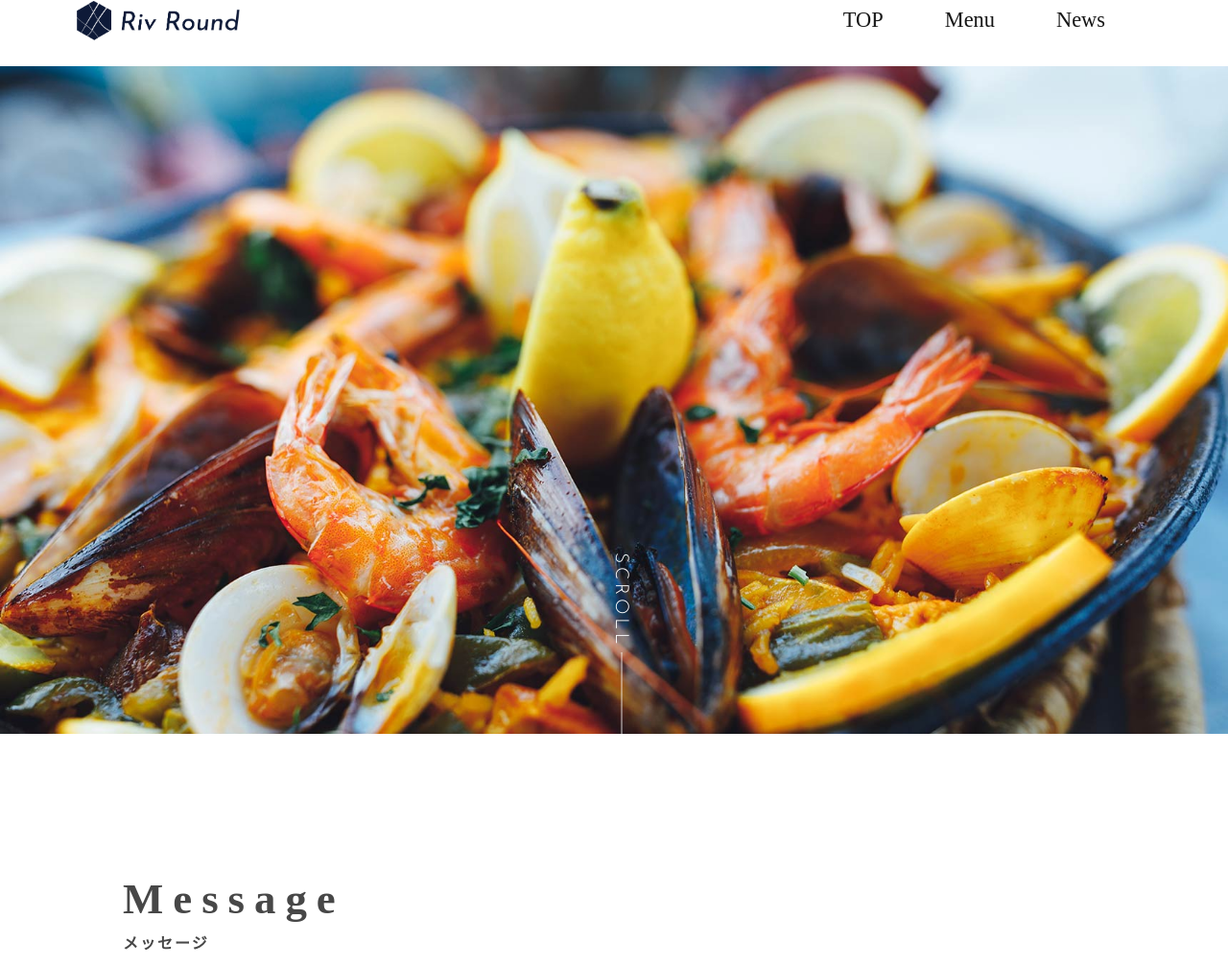
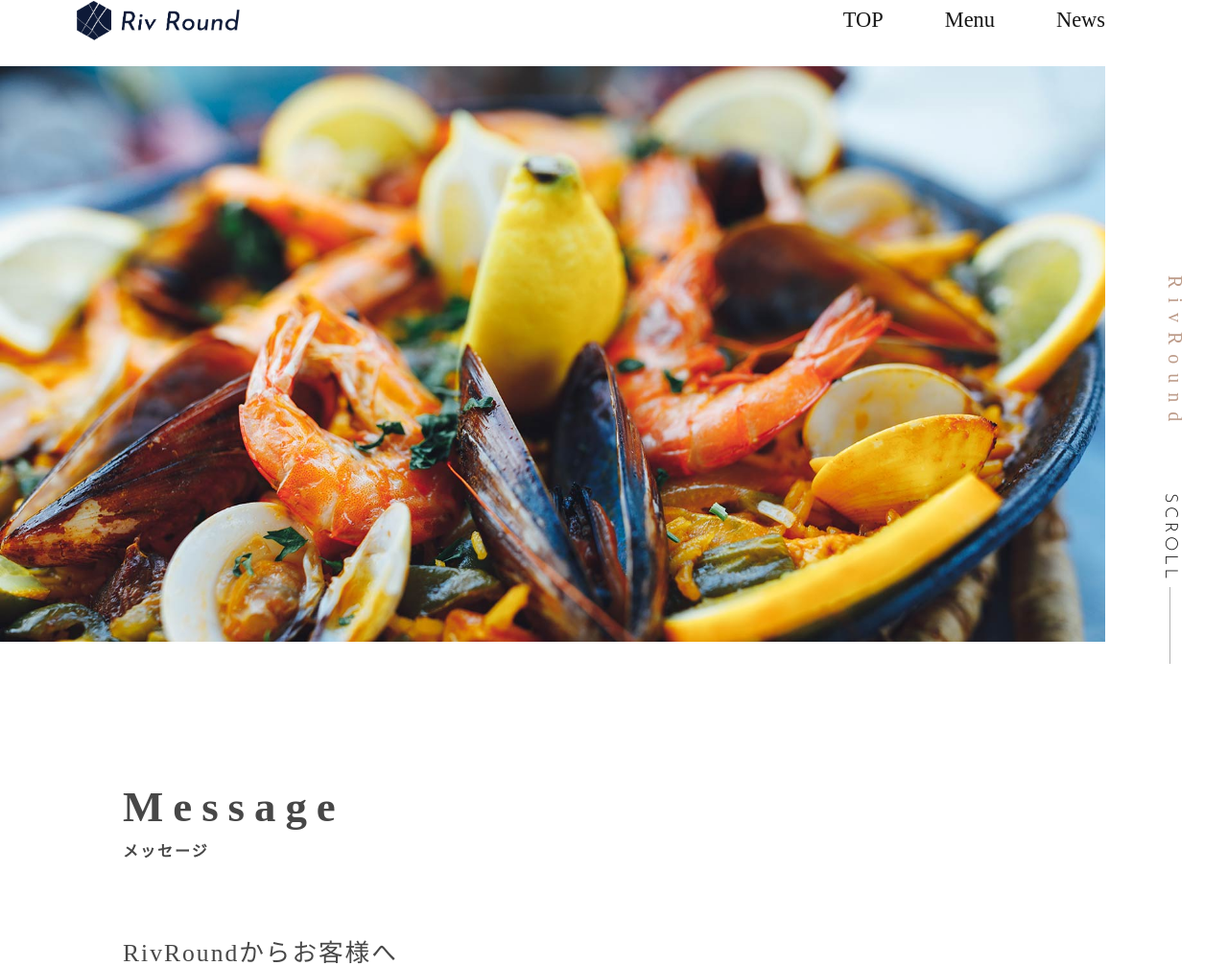
Before and after one commit to shoutaoumaru/restaurant-3, a PHP site: page / in a window 1280 px wide. Shown: the part 41-1048 px from the top of the page at 96% size. Run offline with PHP 8.4, Linux system fonts and the light colour scheme; some libraries are stand-ins or nearby versions.

Commit message:
topview-title

```diff
--- a/index.html
+++ b/index.html
@@ -144,9 +144,12 @@
                 <img class="view-pc" src="/images/home/store_3@pc.jpg" />
               </div>
             </div>
-            <a class="scrolldown" href="#">Scroll</a>
           </div>
         </div>
+        <div class="sub-title-name">
+          <p>RivRound</p>
+        </div>
+        <a class="scrolldown" href="#">Scroll</a>
       </div>
     </div>
     <!-- /#top -->
@@ -403,7 +406,7 @@
     <!------ /.mobile-menu ----->
   </div>
   <!-- .superwrapper -->
-  <script src="/scripts/vendor/pace.js"></script>
+  <!-- <script src="/scripts/vendor/pace.js"></script> -->
   <script src="/scripts/vendor/swiper.min.js"></script>
   <script src="https://ajax.googleapis.com/ajax/libs/jquery/1.11.0/jquery.min.js"></script>
   <script src="/scripts/vendor/simpleParallax.min.js"></script>
--- a/styles/breakpoints/_1200up.scss
+++ b/styles/breakpoints/_1200up.scss
@@ -17,7 +17,7 @@ Stylesheet: 1200px以上のモニタで適用
   padding-bottom: 10vw;
 
   & .swiper-container {
-    height: 87vh;
+    height: 75vh;
 
     & .view-sp {
       display: none;
@@ -28,10 +28,12 @@ Stylesheet: 1200px以上のモニタで適用
     }
   }
 
+  .sub-title-name {
+    top: 30%;
+  }
+
   & .scrolldown {
-    font-size: 1.2rem;
-    left: 49vw;
-    bottom: 0;
+    right: 42px;
   }
 }
 
--- a/styles/breakpoints/_600up.scss
+++ b/styles/breakpoints/_600up.scss
@@ -37,8 +37,8 @@ Stylesheet: 600px以上のモニタで適用
 
   & .mobile-container {
     & .mobile-button {
-      top: 32px;
-      right: 45px;
+      top: 35px;
+      right: 70px;
     }
   }
 }
@@ -47,6 +47,18 @@ Stylesheet: 600px以上のモニタで適用
 .p-top {
   & .swiper-container {
     height: 84vh;
+  }
+
+  & .sub-title-name {
+    right: 10px;
+    font-size: 16px;
+    letter-spacing: 10px;
+  }
+
+  .scrolldown {
+    right: 27px;
+    bottom: 75px;
+    font-size: 16px;
   }
 }
 
--- a/styles/breakpoints/_960up.scss
+++ b/styles/breakpoints/_960up.scss
@@ -70,16 +70,15 @@ Stylesheet: 960px以上のモニタで適用
 
 //#top
 .p-top {
+  & .sub-title-name {
+    right: 20px;
+    font-size: 20px;
+  }
+
   & .scrolldown {
-    font-size: 1.8rem;
-    bottom: 20px;
-    left: 48vw;
-
-    &::before {
-      height: 120px;
-      bottom: -35px;
-      width: 2px;
-    }
+    font-size: 18px;
+    right: 34px;
+    bottom: 100px;
   }
 
 }
--- a/styles/breakpoints/_base.scss
+++ b/styles/breakpoints/_base.scss
@@ -276,7 +276,7 @@ a {
     left: 0;
     background-color: #fff;
     opacity: .7;
-    height: 6vh;
+    height: 7.5vh;
     width: 100%;
     z-index: 2000;
     transition: all 0.4s;
@@ -320,33 +320,20 @@ a {
   position: relative;
   padding-bottom: 20vw;
 
-  &__txtarea {
-    position: absolute;
-    top: 30%;
-    left: 5%;
-    z-index: 100;
-
-    & .main {
-      padding-bottom: 9vw;
-
-      & p {
-        font-weight: 100;
-        color: $cWhite;
-      }
-    }
-
-    & .sub {
-      & p {
-        font-weight: 300;
-        font-size: .9rem;
-        line-height: 2;
-        color: $cWhite;
-      }
-    }
-
-
+  .hero {
+    width: 90%;
+    overflow: hidden;
   }
 
+  .sub-title-name {
+    position: absolute;
+    top: 40%;
+    right: -6px;
+    writing-mode: vertical-lr;
+    letter-spacing: 6px;
+    color: #bd9c8a;
+    font-size: 14px;
+  }
 }
 
 //#message
--- a/styles/modules/_hero-slider.scss
+++ b/styles/modules/_hero-slider.scss
@@ -1,6 +1,6 @@
 .swiper-container {
   overflow: visible !important;
-  height: 85vh;
+  height: 80vh;
 
   @media (max-width: 1200px) {
     & .view-pc {
@@ -75,12 +75,12 @@
 .scrolldown {
   display: inline-block;
   position: absolute;
-  left: 45vw;
-  bottom: 0;
+  bottom: 20px;
+  right: 3px;
   z-index: 2;
   padding: 10px 10px 90px;
   overflow: hidden;
-  color: #fff;
+  color: $cBlack;
   font-size: 14px;
   font-family: 'Josefin Sans', sans-serif;
   line-height: 1;
@@ -92,21 +92,21 @@
   &::after {
     content: '';
     position: absolute;
-    bottom: 0;
+    bottom: 5px;
     left: 50%;
     width: 1px;
     height: 80px;
-    background: #fff;
+    background: $cBlack;
   }
 
   &::before {
     content: '';
     position: absolute;
-    bottom: 0;
+    bottom: 5px;
     left: 50%;
     width: 1px;
     height: 80px;
-    background: rgba(255, 255, 255, .4);
+    background: rgba(63, 63, 63, 0.4);
   }
 
   &::after {
@@ -116,12 +116,12 @@
 
   @keyframes sdl {
     0% {
-      transform: translateY(-70px);
+      transform: translateY(-55px);
     }
 
     50%,
     100% {
-      transform: translateY(30px);
+      transform: translateY(40px);
     }
   }
 }
--- a/styles/style.css
+++ b/styles/style.css
@@ -908,27 +908,21 @@ a {
   padding-bottom: 20vw;
 }
 
-.p-top__txtarea {
+.p-top .hero {
+  width: 90%;
+  overflow: hidden;
+}
+
+.p-top .sub-title-name {
   position: absolute;
-  top: 30%;
-  left: 5%;
-  z-index: 100;
-}
-
-.p-top__txtarea .main {
-  padding-bottom: 9vw;
-}
-
-.p-top__txtarea .main p {
-  font-weight: 100;
-  color: #fff;
-}
-
-.p-top__txtarea .sub p {
-  font-weight: 300;
-  font-size: .9rem;
-  line-height: 2;
-  color: #fff;
+  top: 40%;
+  right: -6px;
+  -webkit-writing-mode: vertical-lr;
+      -ms-writing-mode: tb-lr;
+          writing-mode: vertical-lr;
+  letter-spacing: 6px;
+  color: #bd9c8a;
+  font-size: 14px;
 }
 
 .p-message__img {
@@ -1626,7 +1620,7 @@ a {
 
 .swiper-container {
   overflow: visible !important;
-  height: 85vh;
+  height: 80vh;
 }
 
 @media (max-width: 1200px) {
@@ -1713,12 +1707,12 @@ a {
 .scrolldown {
   display: inline-block;
   position: absolute;
-  left: 45vw;
-  bottom: 0;
+  bottom: 20px;
+  right: 3px;
   z-index: 2;
   padding: 10px 10px 90px;
   overflow: hidden;
-  color: #fff;
+  color: #161616;
   font-size: 14px;
   font-family: 'Josefin Sans', sans-serif;
   line-height: 1;
@@ -1733,21 +1727,21 @@ a {
 .scrolldown::after {
   content: '';
   position: absolute;
-  bottom: 0;
+  bottom: 5px;
   left: 50%;
   width: 1px;
   height: 80px;
-  background: #fff;
+  background: #161616;
 }
 
 .scrolldown::before {
   content: '';
   position: absolute;
-  bottom: 0;
+  bottom: 5px;
   left: 50%;
   width: 1px;
   height: 80px;
-  background: rgba(255, 255, 255, 0.4);
+  background: rgba(63, 63, 63, 0.4);
 }
 
 .scrolldown::after {
@@ -1758,25 +1752,25 @@ a {
 
 @-webkit-keyframes sdl {
   0% {
-    -webkit-transform: translateY(-70px);
-            transform: translateY(-70px);
+    -webkit-transform: translateY(-55px);
+            transform: translateY(-55px);
   }
   50%,
   100% {
-    -webkit-transform: translateY(30px);
-            transform: translateY(30px);
+    -webkit-transform: translateY(40px);
+            transform: translateY(40px);
   }
 }
 
 @keyframes sdl {
   0% {
-    -webkit-transform: translateY(-70px);
-            transform: translateY(-70px);
+    -webkit-transform: translateY(-55px);
+            transform: translateY(-55px);
   }
   50%,
   100% {
-    -webkit-transform: translateY(30px);
-            transform: translateY(30px);
+    -webkit-transform: translateY(40px);
+            transform: translateY(40px);
   }
 }
 
@@ -2303,11 +2311,21 @@ Stylesheet: 600px以上のモニタで適用
     margin-top: 4vw;
   }
   .header .mobile-container .mobile-button {
-    top: 32px;
-    right: 45px;
+    top: 35px;
+    right: 70px;
   }
   .p-top .swiper-container {
     height: 84vh;
+  }
+  .p-top .sub-title-name {
+    right: 10px;
+    font-size: 16px;
+    letter-spacing: 10px;
+  }
+  .p-top .scrolldown {
+    right: 27px;
+    bottom: 75px;
+    font-size: 16px;
   }
   .p-message .img-txt {
     font-size: 1.4rem;
@@ -2443,15 +2461,14 @@ Stylesheet: 960px以上のモニタで適用
     font-size: 1.4rem;
     padding-left: 5vw;
   }
+  .p-top .sub-title-name {
+    right: 20px;
+    font-size: 20px;
+  }
   .p-top .scrolldown {
-    font-size: 1.8rem;
-    bottom: 20px;
-    left: 48vw;
-  }
-  .p-top .scrolldown::before {
-    height: 120px;
-    bottom: -35px;
-    width: 2px;
+    font-size: 18px;
+    right: 34px;
+    bottom: 100px;
   }
   .p-about__img.left, .p-about__img.right {
     height: 360px;
@@ -2581,7 +2598,7 @@ Stylesheet: 1200px以上のモニタで適用
     padding-bottom: 10vw;
   }
   .p-top .swiper-container {
-    height: 87vh;
+    height: 75vh;
   }
   .p-top .swiper-container .view-sp {
     display: none;
@@ -2589,10 +2606,11 @@ Stylesheet: 1200px以上のモニタで適用
   .p-top .swiper-container .view-pc {
     display: block;
   }
+  .p-top .sub-title-name {
+    top: 30%;
+  }
   .p-top .scrolldown {
-    font-size: 1.2rem;
-    left: 49vw;
-    bottom: 0;
+    right: 42px;
   }
   .p-message__img {
     text-align: right;
```
Also changed, not shown: other parts of styles/style.css (+25 -11 lines), styles/modules/_mobile.scss (+26 -10 lines), 3 other files.
